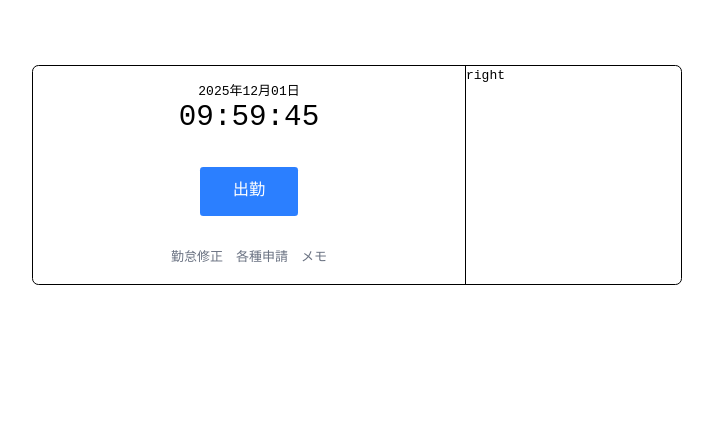
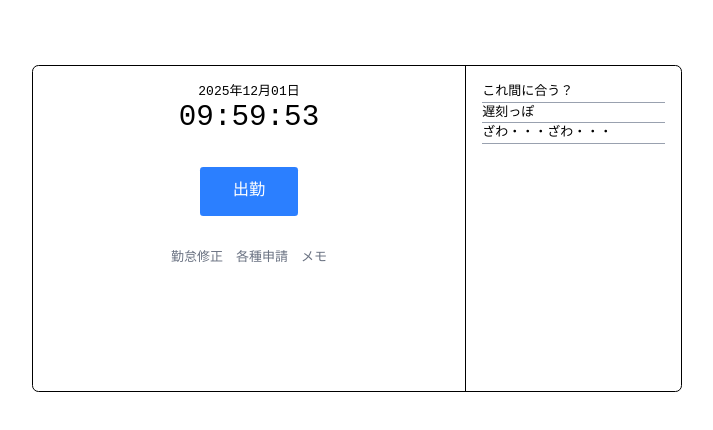
Before and after one commit to set0gut1/god-kintai, a SvelteKit app: page / in a window 1280 px wide. Shown: the top 430 px of the page, without its empty margins (33-746 px from the left). Built offline with nearby package versions, Linux system fonts and the light colour scheme.

Commit message:
コメント欄

```diff
--- a/src/routes/+page.svelte
+++ b/src/routes/+page.svelte
@@ -1,6 +1,8 @@
 <script lang="ts">
+  import { onMount } from 'svelte';
   import dayjs from 'dayjs';
-  let currentTime = $state(dayjs('2025-12-01 09:59:40'));
+
+  let currentTime = $state(dayjs('2025-12-01 09:59:48'));
 
   type CurrentState = 'notyet' | 'working' | 'resting';
   let currentState: CurrentState = $state('notyet');
@@ -9,10 +11,32 @@
   const toResting = () => (currentState = 'resting');
   const toNotyet = () => (currentState = 'notyet');
 
-  $effect(() => {
+  type CommentType = 'normal' | 'system';
+
+  type Comment = {
+    text: string;
+    type: CommentType;
+  };
+
+  let commentArea;
+  const comments: Comment[] = $state([]);
+
+  const addComment = (text: string, type: CommentType, timeout: number) => {
+    setTimeout(() => {
+      comments.push({ text, type });
+      setTimeout(() => {
+        commentArea.scroll({ top: commentArea.scrollHeight, behavior: 'smooth' });
+      }, 0);
+    }, timeout);
+  };
+
+  onMount(() => {
     setInterval(() => {
       currentTime = currentTime.add(1, 's');
     }, 1000);
+    addComment('これ間に合う？', 'normal', 1000);
+    addComment('遅刻っぽ', 'normal', 1700);
+    addComment('ざわ・・・ざわ・・・', 'normal', 2900);
   });
 </script>
 
@@ -60,6 +84,12 @@
       </div>
       <p class="mt-10 text-gray-500">勤怠修正　各種申請　メモ</p>
     </div>
-    <div class="border-l">right</div>
+    <div class="border-l p-5 h-100 overflow-scroll" bind:this={commentArea}>
+      {#each comments as { text, type }}
+        <p class="border-b border-gray-400">
+          {text}
+        </p>
+      {/each}
+    </div>
   </div>
 </div>
```
